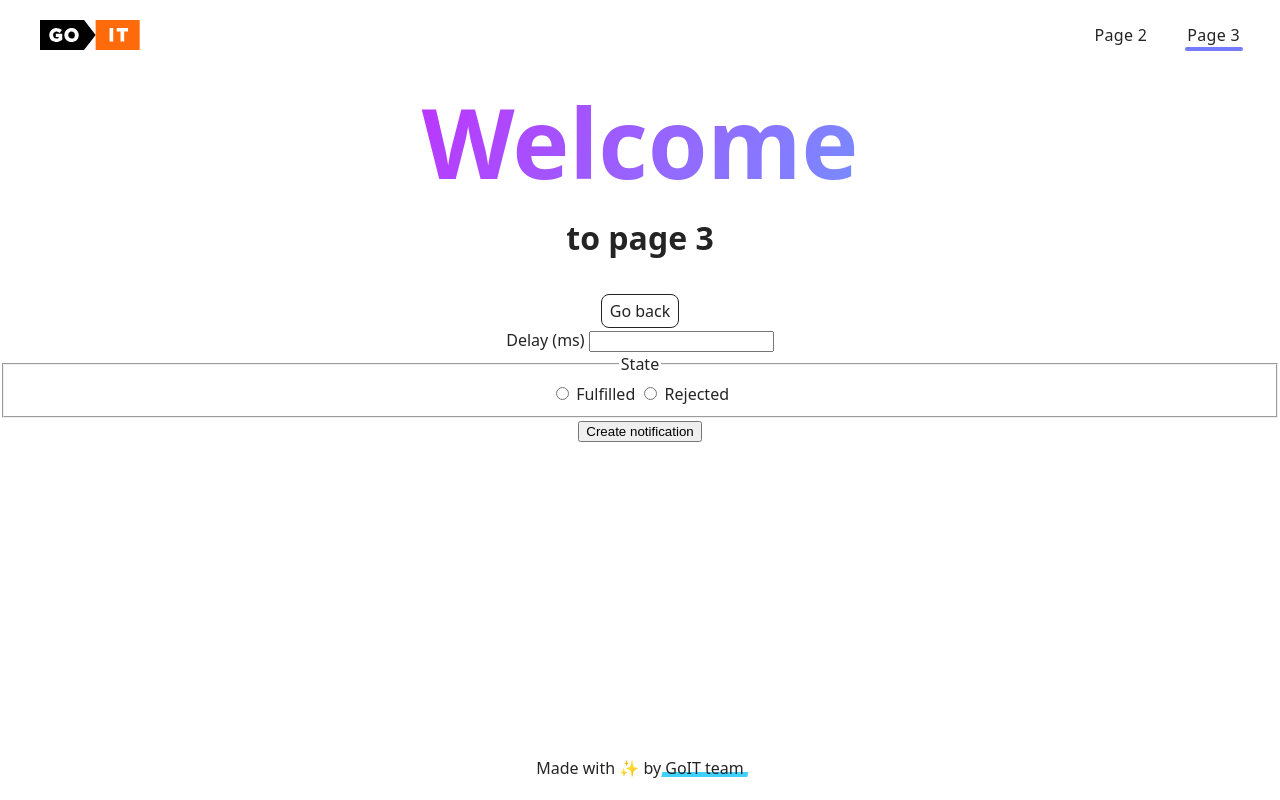
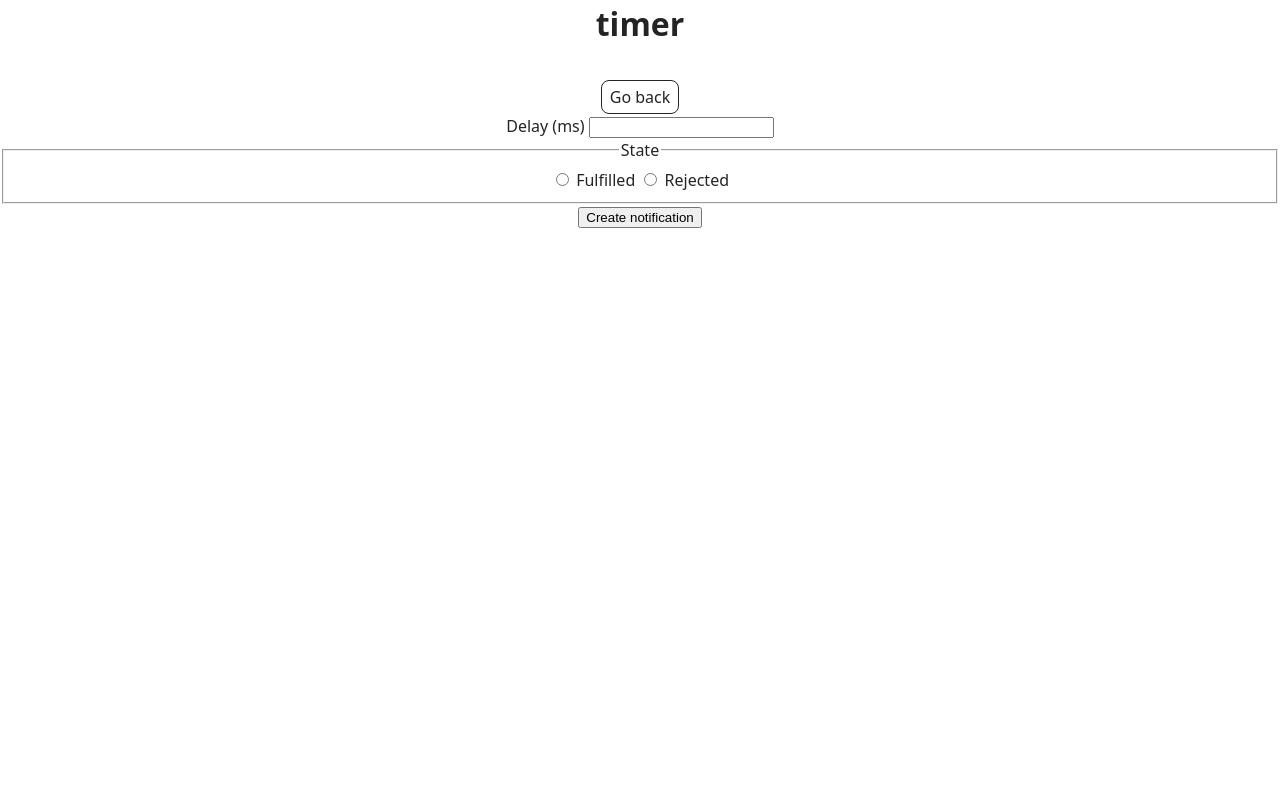
Before and after one commit to CollyWolly9798/goit-js-hw-10, a plain HTML site: page 2-snackbar.html in a window 1280 px wide. Drawn offline with Linux system fonts and the light colour scheme.

Commit message:
Deploying to gh-pages from @ CollyWolly9798/goit-js-hw-10@b935f98247e6a33ef64dc6eb0ad153a6ee89bcee 🚀

```diff
--- a/2-snackbar.html
+++ b/2-snackbar.html
@@ -4,7 +4,7 @@
     <meta charset="UTF-8" />
     <meta http-equiv="X-UA-Compatible" content="IE=edge" />
     <meta name="viewport" content="width=device-width, initial-scale=1.0" />
-    <title>Page 3</title>
+    <title>timer</title>
     <script type="module" crossorigin src="/goit-js-hw-10/2-snackbar.js"></script>
     <link rel="modulepreload" crossorigin href="/goit-js-hw-10/assets/modulepreload-polyfill-B5Qt9EMX.js">
     <link rel="modulepreload" crossorigin href="/goit-js-hw-10/assets/vendor-BbbuE1sJ.js">
@@ -12,34 +12,10 @@
     <link rel="stylesheet" crossorigin href="/goit-js-hw-10/assets/styles-DFMoaKM5.css">
   </head>
   <body>
-    <header class="header">
-  <div class="container">
-    <nav class="nav">
-      <a class="nav-logo" href="./index.html" aria-label="Site logo">
-        <svg class="nav-logo-icon" width="100" height="30">
-          <use href="/goit-js-hw-10/assets/sprite-E8vg0sBb.svg#logo"></use>
-        </svg>
-      </a>
-      <ul class="nav-list">
-        <li class="nav-item">
-          <a class="nav-link {=$highlight-act}" href="./page-2.html">Page 2</a>
-        </li>
-        <li class="nav-item">
-          <a class="nav-link active" href="./page-3.html">Page 3</a>
-        </li>
-      </ul>
-    </nav>
-  </div>
-</header>
-
-
     <main>
       <div class="container">
-        <h1 class="main-title">
-          <span class="main-title-gradient">Welcome</span> to page 3
-        </h1>
+        <h1 class="main-title">timer</h1>
         <a class="back-link" href="./index.html">Go back</a>
-
       </div>
       <form class="form">
         <label>
@@ -62,22 +38,5 @@
         <button type="submit">Create notification</button>
       </form>
     </main>
-
-    <footer class="footer">
-  <div class="container">
-    <p class="footer-desc">
-      Made with ✨ by
-      <a
-        class="footer-link"
-        href="https://goit.global/ua/"
-        target="_blank"
-        rel="noopener noreferrer"
-      >
-        GoIT team
-      </a>
-    </p>
-  </div>
-</footer>
-
   </body>
 </html>
```
Also changed, not shown: 1-timer.html (+2 -3 lines), index.html (+2 -1 lines), assets/sprite-E8vg0sBb.svg (deleted).
